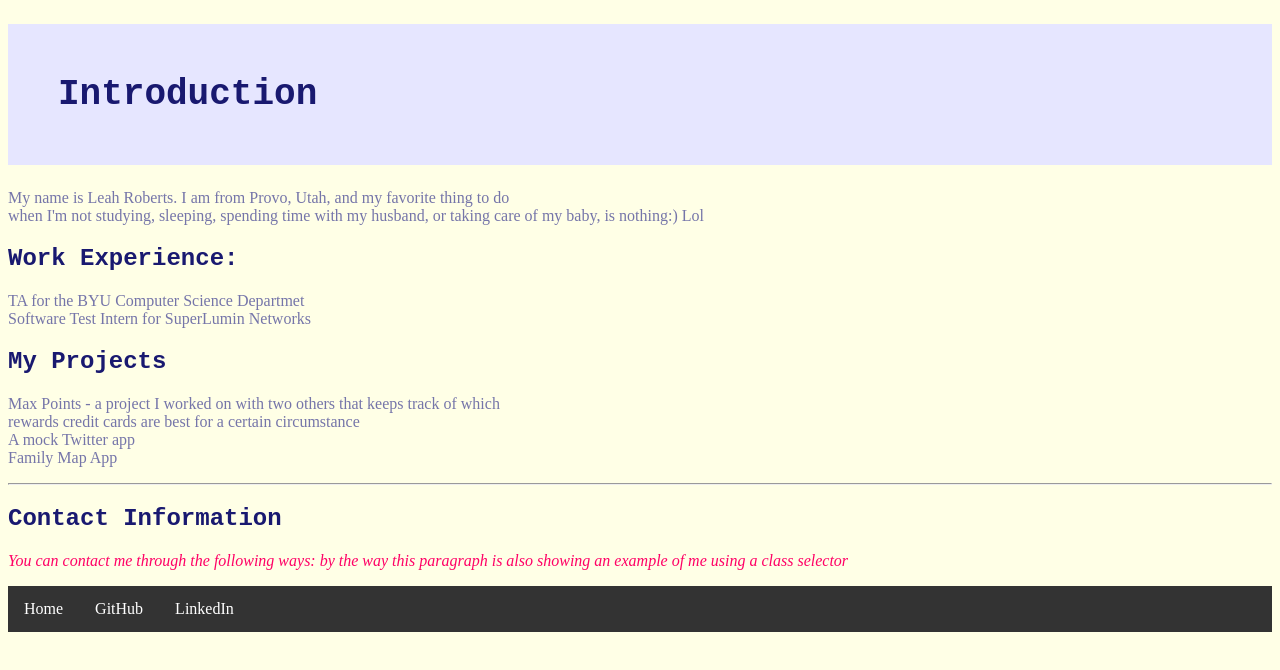
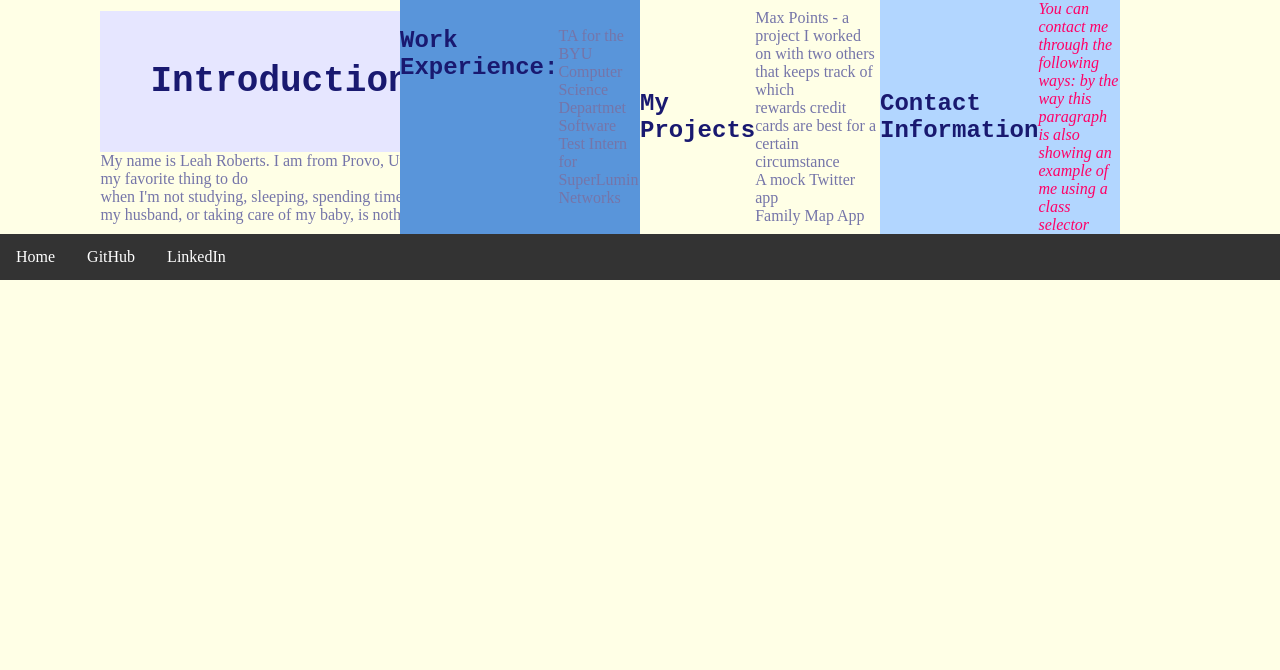
Before and after one commit to leahkk/portfolio, a plain HTML site: page index.html in a window 1280 px wide. Drawn offline with Linux system fonts and the light colour scheme.

Commit message:
made it responsive

```diff
--- a/index.html
+++ b/index.html
@@ -7,17 +7,27 @@
   </head>
   <body>
 
+    <div class='page'>
+      <div class='section content-container'>
+        <div class='content'>
           <h1>Introduction</h1>
           <p>My name is Leah Roberts. I am from Provo, Utah, and my favorite thing to do<br/>
             when I'm not studying, sleeping, spending time with my husband, or taking care of my
             baby, is nothing:) Lol</p>
+        </div>
+      </div>
 
+      <div class='section menu-container'>
+        <div class='menu'>
           <h2>Work Experience:</h2>
           <p>
             TA for the BYU Computer Science Departmet<br/>
             Software Test Intern for SuperLumin Networks<br/>
           </p>
+        </div>
+      </div>
 
+      <div class='section project'>
         <h2>My Projects</h2>
         <p>
           Max Points - a project I worked on with two others that keeps track of which<br/>
@@ -25,12 +35,15 @@
           A mock Twitter app<br/>
           Family Map App<br/>
         </p>
+      </div>
 
-    <hr/>
-
+      <div class='section contact-container'>
         <h2>Contact Information</h2>
         <p class='contact'>You can contact me through the following ways: by the way this paragraph is
         also showing an example of me using a class selector</p>
+      </div>
+    </div>
+
     <ul class='contact_list'>
       <li><a href='http://leahkincheloe.com'>Home</a></li>
       <li><a href='https://github.com/leahkk'>GitHub</a></li>
--- a/style.css
+++ b/style.css
@@ -1,5 +1,61 @@
-body {
-  background-color: #FFFFE6;
+* {
+  margin: 0;
+  padding: 0;
+  box-sizing: border-box;
+}
+
+.page {
+  display: flex;
+  flex-wrap: wrap;
+}
+
+.section {
+  width: 100%;
+  display: flex;
+  justify-content: center;
+  align-items: center;
+}
+
+.menu-container {
+  background-color: #5995DA;
+}
+
+.contact-container {
+  background-color: #B2D6FF;
+}
+
+@media only screen and (max-width: 500px) {
+  body {
+    background-color: #F09A9D; /* Red */
+  }
+}
+
+@media only screen and (min-width: 501px) and (max-width: 960px) { /* tablet style */
+  body {
+    background-color: #F5CF8E; /* Yellow */
+  }
+  .menu-container,
+  .content-container,
+  .contact-container,
+  .project {
+    width: 50%;
+  }
+}
+
+@media only screen and (min-width: 961px) { /* desktop style */
+  .page {
+    width: 960px;
+    margin: 0 auto;
+  }
+  body {
+    background-color: #FFFFE6; /* Blue */
+  }
+  .menu-container,
+  .content-container,
+  .contact-container,
+  .project {
+    width: 25%;
+  }
 }
 
 h1 {
@@ -14,6 +70,13 @@ h1 {
 h2 {
   color: #191970;
   font-family: "Courier New", "Lucida Console", monospace;
+}
+
+.menu {
+  border: 5px #191970;
+  justify-content: space-around;
+  display: flex;
+  width: 400px;
 }
 
 .contact {
```
Lines whose indentation alone changed are shown as unchanged.
